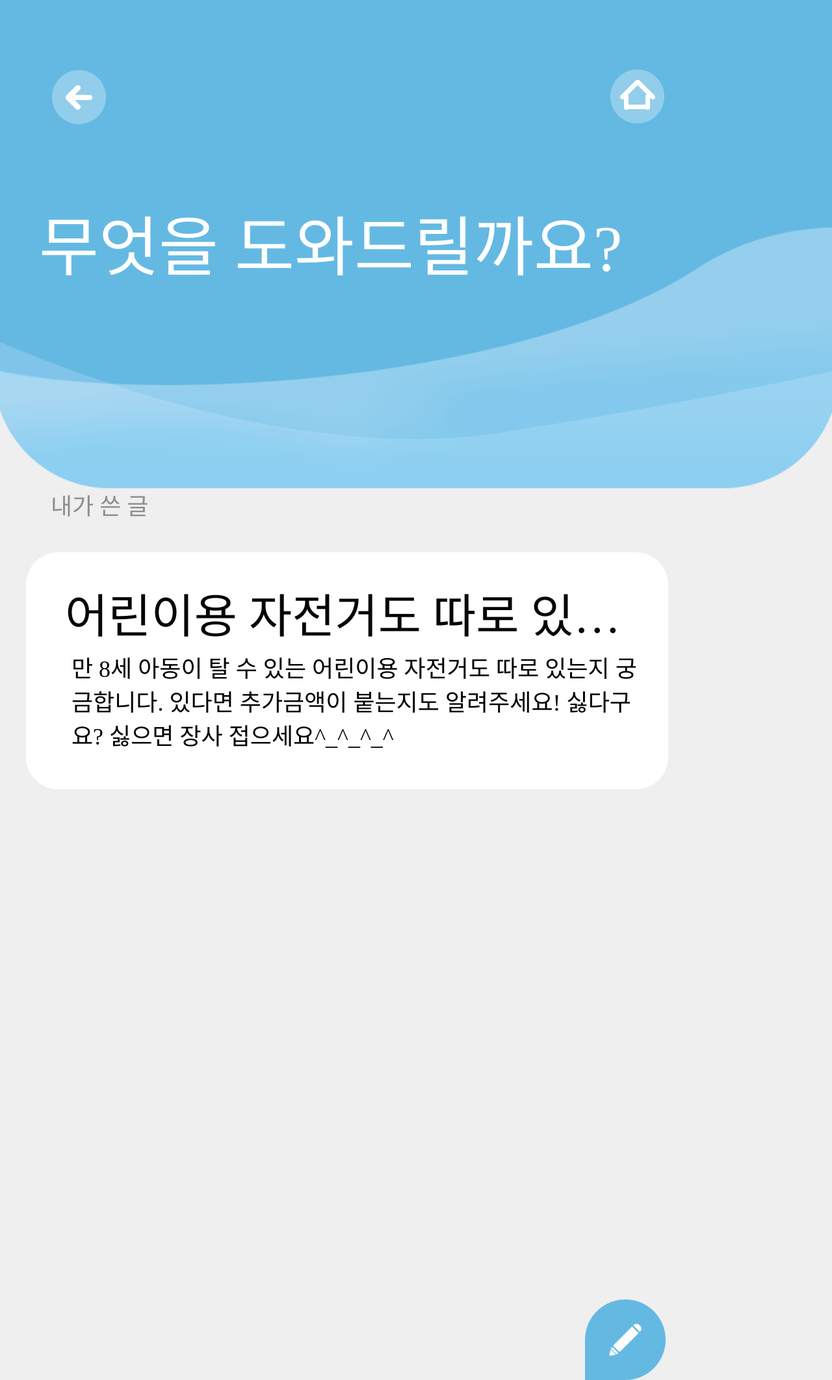
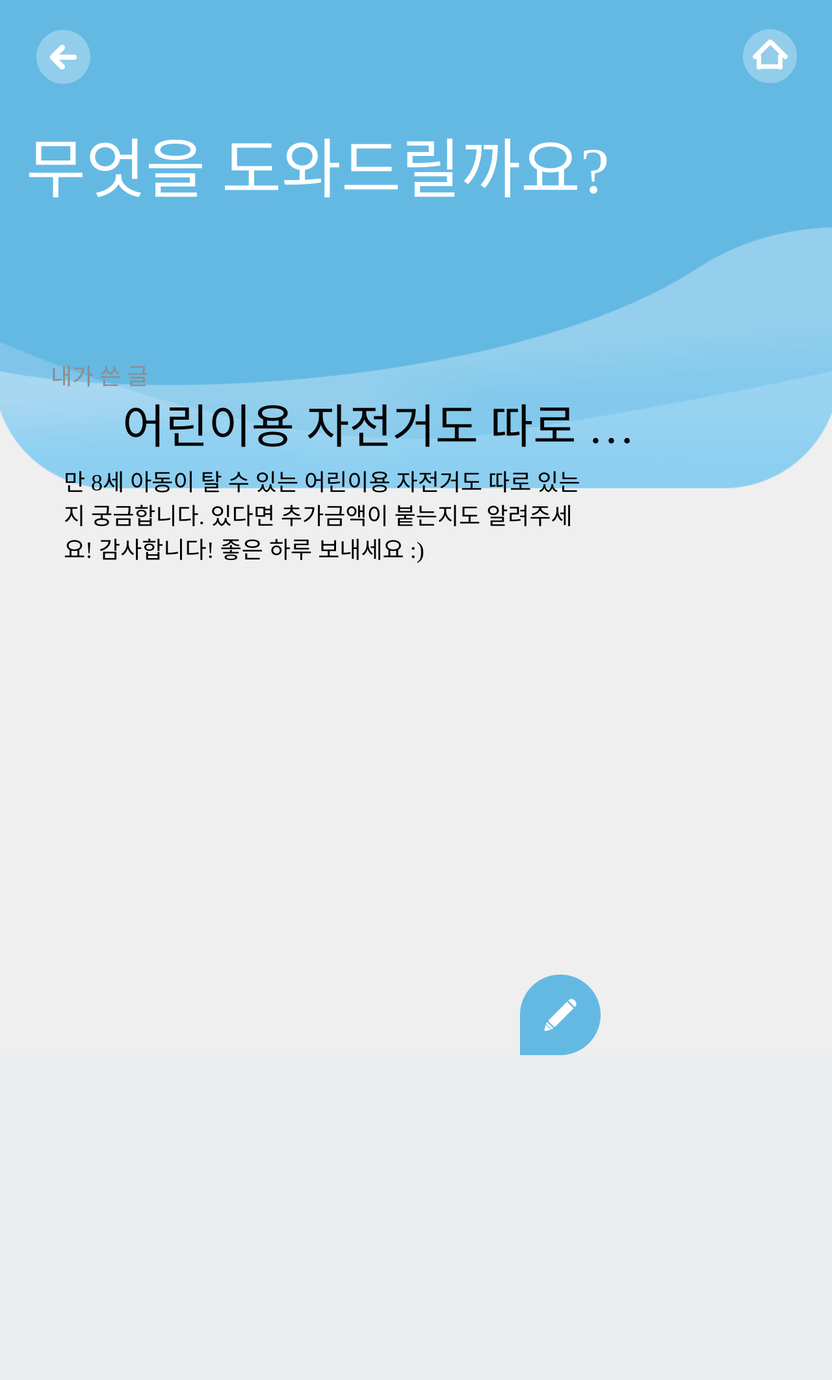
Before and after one commit to Daria0412/ssrocket_real, a Django app: template imagine_bic/templates/imagine_bic/setting_counsel.html in a window 1280 px wide. Shown: the whole page at 65% size. After the commit the page ends 1624 px from the top, so only its background shows below. Run offline with Django 3.2, Linux system fonts and the light colour scheme; the template is opened without the code that fills it, so the values that code supplies are empty; some web fonts are replaced.

Commit message:
set_counsel

```diff
--- a/imagine_bic/static/css/setting_counsel.css
+++ b/imagine_bic/static/css/set_counsel.css
@@ -7,29 +7,35 @@
 
 body{
     background-image: url("../img/qa-bg-not.png");
+    background-position: center;
     background-repeat: no-repeat;
+    background-attachment: fixed;
+    -webkit-background-size: cover;
+    -moz-background-size: cover;
+    -o-background-size: cover;
     background-size: cover;
 } /*bg img 설정*/
 
-
 #container #reservation2-bkbt{
-    position: absolute;
-    top:100px;
-    left:70px;
-} /*<- 버튼 위치 설정*/
+    position: relative;
+    top:30px;
+    float:left;
+    left:3%;
+}
 
 #container #reservation2-homebt{
-    position: absolute;
-    top:100px;
-    left:930px;
+    position: relative;
+    top:30px;
+    float:right;
+    right:3%;
 } /*home 버튼 위치 설정*/
 
 
 #container #n_text{
     font-family: NotoSansCJKKR-Black;
     position: absolute;
-    top:300px;
-    left:60px;
+    top:180px;
+    left:40px;
     font-size:100px;
     color:rgb(255, 255, 255);
 }
@@ -37,46 +43,45 @@
 #container #m_text{
     font-family: NotoSansCJKKR-Regular;
     position: absolute;
-    top:750px;
+    top:550px;
     left:78px;
     font-size:36px;
     color:rgb(143, 140, 140);
 }
 
+#container #list{
+    background-color: white;
+    border-radius: 25px;
+}
+
 #container #m_title{
     font-family: NotoSansCJKKR-Bold;
-    position: absolute;
-    width:900px;
-    height:100px;
+    position: relative;
+    width:800px;
+    height:auto;
     overflow: hidden;
     text-overflow: ellipsis;
     white-space: nowrap;
-    top:890px;
-    left:100px;
+    top:590px;
+    left:80px;
     font-size:72px;
     color:rgb(5, 5, 5);
+
 }
 
 #container #m_contents{
+    position: relative;
     font-family: NotoSansCJKKR-Regular;
-    position: absolute;
-    width: 900px;
-    height: 300px;
-    top:1000px;
-    left:110px;
+    width: 800px;
+    height: auto;
+    top:600px;
+    left:90px;
     font-size:36px;
     color:rgb(0, 0, 0);
 }
 
 #container #write-bt{
     position: absolute;
-    top:2000px;
-    left:900px;
+    top:1500px;
+    left:800px;
 }
-
-#container #white-box{
-    position: absolute;
-    top:850px;
-    left:40px;
-
-}
--- a/imagine_bic/templates/imagine_bic/setting_counsel.html
+++ b/imagine_bic/templates/imagine_bic/setting_counsel.html
@@ -4,7 +4,7 @@
         <meta charset="utf-8">
         {% load static %}
         {% if count == 1 %}<script>location.href="/index/setting/counsel"</script>{% endif %}
-        <link rel="stylesheet" href="{% static 'css/setting_counsel.css' %}" type="text/css"> <!--main.css 링크-->
+        <link rel="stylesheet" href="{% static 'css/set_counsel.css' %}" type="text/css"> <!--main.css 링크-->
         <script type="text/javascript"></script>
         <script src="{% static 'js/setting1_counsel.js' %}"></script>
         <title>{{count}}</title>
@@ -19,9 +19,8 @@
             <img id="write-bt" src="{% static 'img/write-bt-s.png' %}" onclick="gowrite();">
             <div id="n_text">무엇을 도와드릴까요?</div>
             <div id="m_text">내가 쓴 글</div>
-            <img id="white-box" src="{% static 'img/white-box.png'%}">
             <div id="m_title">어린이용 자전거도 따로 있나요?</div>
-            <div id="m_contents">만 8세 아동이 탈 수 있는 어린이용 자전거도 따로 있는지 궁금합니다. 있다면 추가금액이 붙는지도 알려주세요! 싫다구요? 싫으면 장사 접으세요^_^_^_^</div>
+            <div id="m_contents">만 8세 아동이 탈 수 있는 어린이용 자전거도 따로 있는지 궁금합니다. 있다면 추가금액이 붙는지도 알려주세요! 감사합니다! 좋은 하루 보내세요 :)</div>
         </div>
     </body>
 </html>
```
